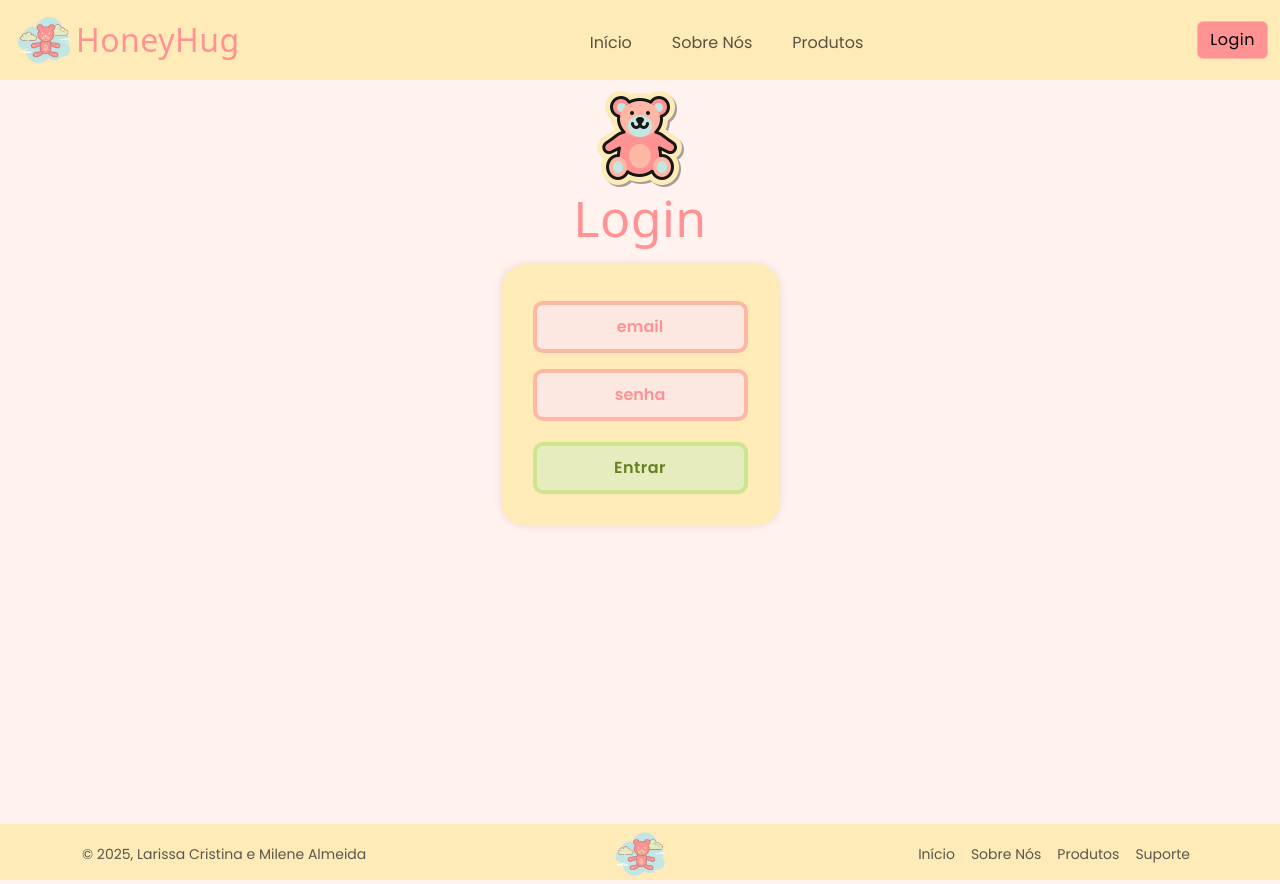
After one commit to lariiscriis/projetoDW, a Django app: page /login in a window 1280 px wide. The commit adds this page. Run offline with Django 5.2, Linux system fonts and the light colour scheme; some web fonts are replaced.

Commit message:
Login adicionado

```diff
--- a/app/forms.py
+++ b/app/forms.py
@@ -13,6 +13,16 @@ class formUsuario(forms.ModelForm):
         }
 
 
+class formLogin(forms.ModelForm):
+    class Meta:
+        model = Usuario
+        fields = ('email', 'senha')
+
+        widgets = {
+            'email': forms.TextInput(attrs={'class':'form-control mb-3' , 'placeholder': 'email'}),
+            'senha': forms.TextInput(attrs={'class': 'form-control mb-3', 'type': 'password', 'placeholder': 'senha'}),
+        }
+
 class formProduto(forms.ModelForm):
     class Meta:
         model = Produto
--- a/app/static/template.css
+++ b/app/static/template.css
@@ -269,7 +269,19 @@ input:focus{
     font-family: "Poppins", sans-serif;
     transition: all .8s;
 }
+/*
+.editarProdForm{
+    width: 100em;
+} */
 
+a {
+    text-decoration: none;
+    color: black;
+}
+
+.navbar-brand:hover{
+    color: #FF9394;
+}
 
 /* cards-produtos */
 #Section-posts{
--- /dev/null
+++ b/app/templates/login.html
@@ -0,0 +1,25 @@
+{% extends 'template.html' %}
+
+{% load static %}
+
+{% block titulo %} Login {% endblock %}
+
+{% block conteudo %}
+
+<div class="users d-flex flex-column align-items-center justify-content-center mt-2 mb-2">
+    <img src="{% static 'assets/users.png' %}" alt="">
+        <h1 id="h1Usuarios">Login</h1>
+    </div>
+
+
+<div class="container d-flex align-items-center justify-content-center" >
+    <form method="post" action="{% url 'login' %}" id="ContainerLogin">
+        {% csrf_token %}
+        <div class="form-group">
+        {{form.as_p}}
+        <input type="submit" value="Entrar" id="btnCadastrar">
+        </div>
+    </form>
+</div>
+
+{% endblock %}
--- a/app/templates/template.html
+++ b/app/templates/template.html
@@ -29,7 +29,10 @@
           </div>
 
           <form class="d-flex" role="search">
-            <button class="btn btn-outline-success" type="submit" id="btn-login">Login</button>
+            <button class="btn btn-outline-success" type="submit" id="btn-login">
+              <a  href="{% url 'login' %}">Login</a>
+
+            </button>
           </form>
         </div>
 
--- a/app/urls.py
+++ b/app/urls.py
@@ -6,6 +6,10 @@ from django.urls import path
 urlpatterns = [
     path('', views.index, name = "app"),
     path('usuarios', views.exibirUsuarios , name = "exibirUsuarios"),
+    path('login', views.login , name = "login"),
+
+    path('dashboard', views.dashboard , name = "dashboard"),
+
     path('add-usuario', views.addUsuario, name="addUsuario"),
     path('excluir-usuario/<int:id_usuario>', views.excluirUsuario, name="excluirUsuario" ),
     path('editar-usuario/<int:id_usuario>', views.editarUsuario, name="editarUsuario"),
--- a/app/views.py
+++ b/app/views.py
@@ -1,8 +1,9 @@
+from datetime import timedelta
 from django.shortcuts import render, redirect
 from django.http import HttpResponse
 from django.template import loader
 from app.models import Usuario, Produto
-from app.forms import formUsuario, formProduto
+from app.forms import formUsuario, formProduto, formLogin
 # Create your views here.
 
 def exibirUsuarios(request):
@@ -12,6 +13,27 @@ def exibirUsuarios(request):
 def index(request):
     template = loader.get_template("index.html")
     return HttpResponse(template.render())
+
+def login(request):
+    frmLogin = formLogin(request.POST or None)
+    if request.POST:
+        if frmLogin.is_valid():
+            _email = frmLogin.cleaned_data.get('email')
+            _senha = frmLogin.cleaned_data.get('senha')
+            try:
+                userLogin = Usuario.objects.get(email=_email,senha= _senha)
+                if userLogin is not None:
+
+                    request.session.set_expiry(timedelta(seconds=60))
+                    request.session['email'] = _email
+                    return redirect("dashboard")
+            except Usuario.DoesNotExist:
+                return render(request, "login.html")
+    return render(request, "login.html", {'form': frmLogin})
+
+def dashboard(request):
+    _email = request.session.get("email")
+    return render(request, "dashboard.html", {'email' : _email})
 
 def addUsuario(request):
     formUser = formUsuario(request.POST or None)
```
Also changed, not shown: app/templates/dashboard.html (added, +12 -0 lines).
